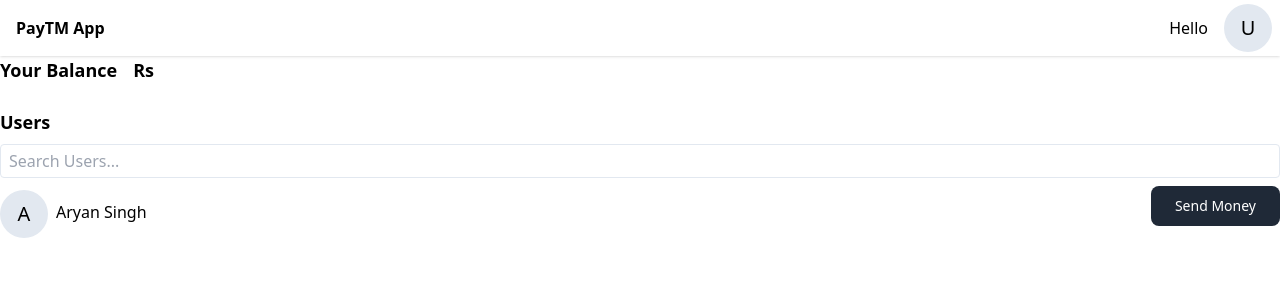
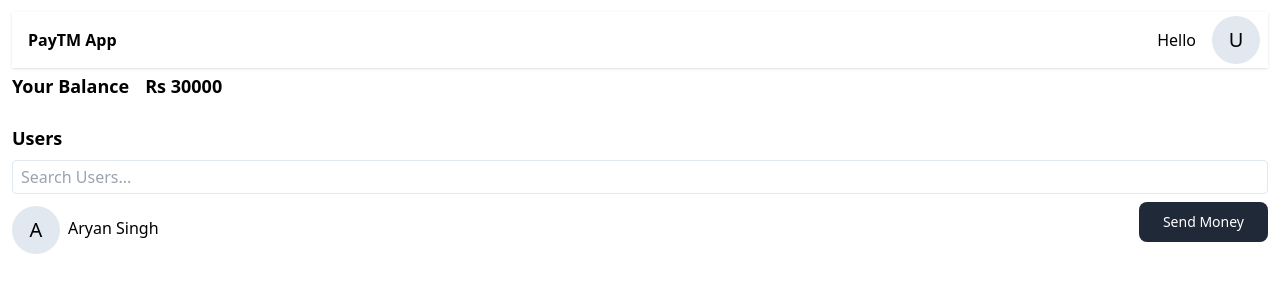
Before and after one commit to aryan2709-code/Payments-Project-Frontend, a React (Vite) app: page /dashboard in a window 1280 px wide. Shown: the top 300 px of the page. Built offline with nearby package versions, Linux system fonts and the light colour scheme.

Commit message:
make slight changes to app bar component and dashboard page

```diff
--- a/src/components/AppBar.jsx
+++ b/src/components/AppBar.jsx
@@ -1,5 +1,5 @@
 export const AppBar = () => {
-    return <div className=" shadow h-14 flex justify-between">
+    return <div className=" shadow h-14 flex justify-between mb-1">
         <div className="flex font-semibold flex-col justify-center h-full ml-4">
             PayTM App
         </div>
--- a/src/pages/Dashboard.jsx
+++ b/src/pages/Dashboard.jsx
@@ -3,9 +3,9 @@
 import { Users } from "../components/UsersComponent.jsx"
 
 export const DashBoard = () => {
-    return <div>
+    return <div className="p-3">
         <AppBar />
-        <Balance />
+        <Balance value={"30000"} />
         <Users />
     </div>
 }
```
